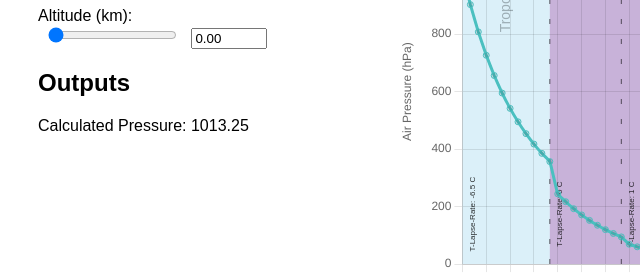
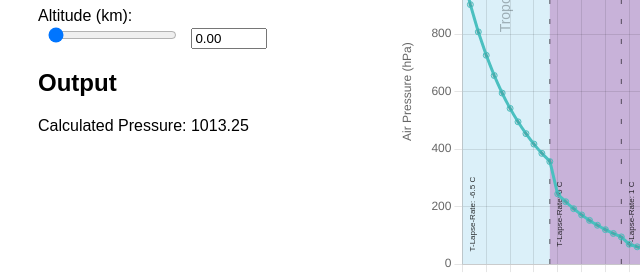
Before and after one commit to zartyblartfast/AtmosphericPressureCalculator, a plain HTML site: page index.html in a window 1280 px wide. Shown: the part 233-507 px from the top of the page, 14-654 px from the left. Drawn offline with nearby package versions, Linux system fonts and the light colour scheme.

Commit message:
Update index.html

```diff
--- a/index.html
+++ b/index.html
@@ -47,7 +47,7 @@
       </section>
 
       <section class="output-section">
-        <h2>Outputs</h2>
+        <h2>Output</h2>
         <!-- Output label for calculated pressure -->
         <p>Calculated Pressure: <span id="calculated-pressure"></span></p>
       </section>
```
